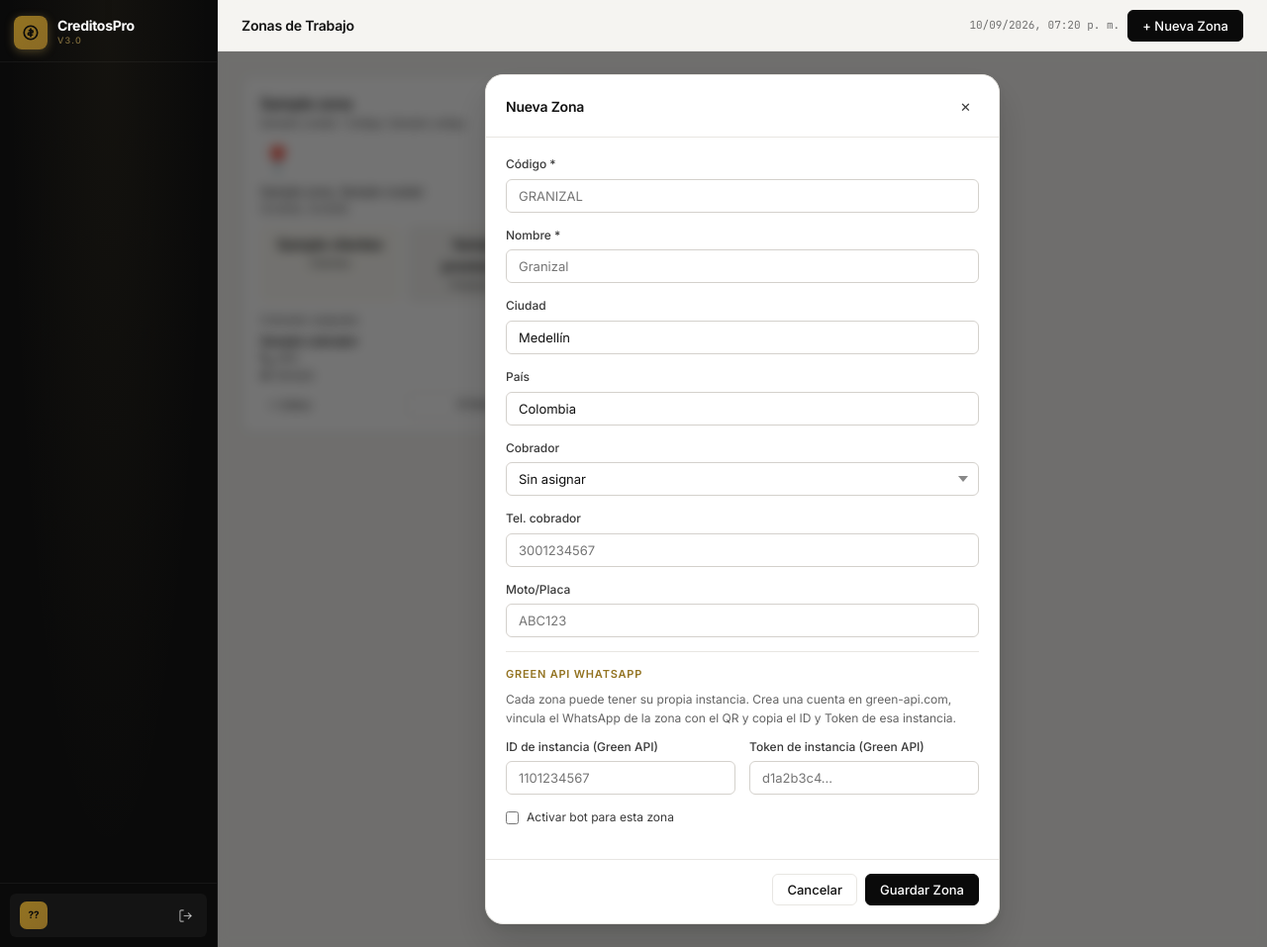
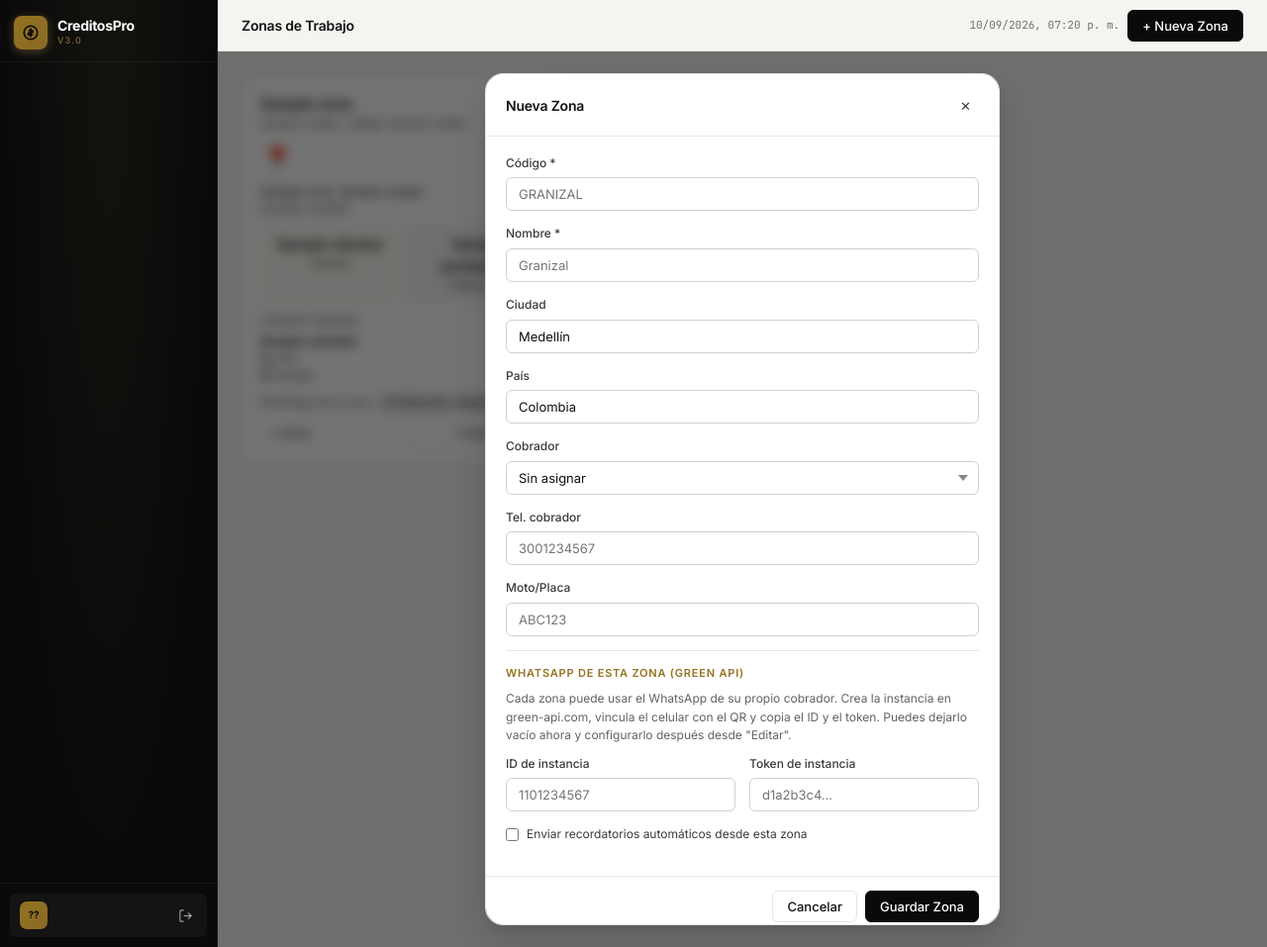
Before and after one commit to johangarciafdl/creditospro, a Python web app: template templates/zonas.html in a window 1280 px wide, after a click on "+ Nueva Zona". Shown: the whole page at 99% size. Run offline with Jinja, Linux system fonts and the light colour scheme; the template is opened without the code that fills it: most values are stand-ins (such as "Sample title", 1, 10 or a date in 2020); some libraries are stand-ins or nearby versions.

Commit message:
Zonas: el WhatsApp por zona no se podia configurar y editar una zona borraba sus credenciales
Dos errores encadenados en el modulo de Zonas, encontrados revisando el
mismo patron que causaba la perdida de datos en clientes:

1. Los campos de Green API del formulario "Nueva Zona" estaban FUERA de
   la etiqueta <form>, asi que new FormData(form) nunca los recogia --
   y el endpoint crear_zona ni siquiera declaraba esos parametros. Es
   decir: se escribia el ID de instancia y el token, se guardaba la zona
   y esos datos se perdian en silencio. En la practica, el WhatsApp por
   zona (que es el adicional que se cobra por cobrador) no se podia
   configurar desde la interfaz por ningun lado.

2. El formulario "Editar Zona" no incluia esos campos, pero el endpoint
   editar_zona los tenia con default "" y "false", asi que al guardar
   los escribia vacios: cambiarle el nombre o el cobrador a una zona le
   borraba el ID de instancia y el token de Green API y le apagaba el
   bot. Y como el frontend mandaba activa='true' fijo, editar una zona
   inactiva la reactivaba sola.

Arreglo:
  - Los campos de Green API ahora estan dentro del form al crear, y
    crear_zona los recibe, valida y guarda.
  - El modal de editar tambien los trae, con el ID precargado. El token
    NO se manda a la vista ni se rellena: se deja vacio para no cambiarlo
    y solo se sobrescribe si se escribe uno nuevo.
  - editar_zona usa None como default en activa/bot_*: lo que el
    formulario no envia, no se toca. El frontend ya no manda activa.
  - No se puede activar el bot de una zona sin ID y token cargados
    (antes se podia dejar "activo" sin credenciales, y los envios se
    simulaban en silencio como si hubieran salido).
  - Las tarjetas de zona ahora muestran si su WhatsApp esta activo,
    configurado pero apagado, o sin configurar.
  - Los validadores de instancia/token de Green API se movieron a
    app/utils/validators.py para usarlos en zonas y en whatsapp.

Co-Authored-By: Claude Opus 5 <noreply@anthropic.com>

```diff
--- a/templates/zonas.html
+++ b/templates/zonas.html
@@ -43,11 +43,20 @@
         {% if z.cobrador_moto and z.cobrador_moto != '—' %}<div class="fs-11 text-2">🏍 {{ z.cobrador_moto }}</div>{% endif %}
       </div>
 
+      <div class="fs-11 text-2 mb-2">
+        WhatsApp de la zona:
+        {% if z.bot_activo %}<span class="badge badge-gold">Activo</span>
+        {% elif z.bot_phone %}<span class="badge badge-gray">Configurado, apagado</span>
+        {% else %}<span class="badge badge-gray">Sin configurar</span>{% endif %}
+      </div>
+
       <div class="flex gap-1">
         <button class="btn btn-ghost btn-xs" style="flex:1;"
           data-zona-id="{{ z.id }}" data-zona-nombre="{{ z.nombre }}"
           data-zona-cobrador="{{ z.cobrador }}" data-zona-tel="{{ z.cobrador_tel }}" data-zona-moto="{{ z.cobrador_moto }}"
-          onclick="editarZona(Number(this.dataset.zonaId), this.dataset.zonaNombre, this.dataset.zonaCobrador, this.dataset.zonaTel, this.dataset.zonaMoto)">✏ Editar</button>
+          data-bot-phone="{{ z.bot_phone }}" data-bot-activo="{{ 'si' if z.bot_activo else '' }}"
+          data-bot-token="{{ 'si' if z.bot_tiene_token else '' }}"
+          onclick="editarZona(this.dataset)">✏ Editar</button>
         <a href="/reportes/resumen-zonas" class="btn btn-secondary btn-xs" style="flex:1;justify-content:center;">⬇ Excel</a>
       </div>
     </div>
@@ -81,27 +90,30 @@
         <div class="form-group"><label>Tel. cobrador</label><input type="tel" name="cobrador_tel" maxlength="10" pattern="[0-9]{7,10}" inputmode="numeric" placeholder="3001234567" title="Solo numeros, entre 7 y 10 digitos"></div>
         <div class="form-group"><label>Moto/Placa</label><input type="text" name="cobrador_moto" maxlength="6" pattern="[A-Za-z0-9]{6}" style="text-transform:uppercase" placeholder="ABC123" title="Exactamente 6 caracteres alfanumericos"></div>
       </div>
-    </form>
 
+      {# Estos campos estaban FUERA del <form>, asi que new FormData(form)
+         nunca los recogia: lo que se escribiera aqui se perdia en silencio. #}
       <div style="height:1px;background:var(--border);margin:14px 0;"></div>
-          <div style="font-size:11px;font-weight:600;text-transform:uppercase;letter-spacing:.8px;color:var(--gold);margin-bottom:8px;">Green API WhatsApp</div>
-          <div style="font-size:12px;color:var(--t3);margin-bottom:10px;">Cada zona puede tener su propia instancia. Crea una cuenta en green-api.com, vincula el WhatsApp de la zona con el QR y copia el ID y Token de esa instancia.</div>
+      <div style="font-size:11px;font-weight:600;text-transform:uppercase;letter-spacing:.8px;color:var(--gold);margin-bottom:8px;">WhatsApp de esta zona (Green API)</div>
+      <div style="font-size:12px;color:var(--t3);margin-bottom:10px;">Cada zona puede usar el WhatsApp de su propio cobrador. Crea la instancia en green-api.com, vincula el celular con el QR y copia el ID y el token. Puedes dejarlo vacío ahora y configurarlo después desde "Editar".</div>
       <div class="grid-2">
         <div class="form-group">
-              <label>ID de instancia (Green API)</label>
-              <input type="text" id="ez-bot-phone" name="bot_phone" placeholder="1101234567">
+          <label>ID de instancia</label>
+          <input type="text" id="ez-bot-phone" name="bot_phone" placeholder="1101234567" inputmode="numeric">
         </div>
         <div class="form-group">
-              <label>Token de instancia (Green API)</label>
-              <input type="text" id="ez-bot-apikey" name="bot_apikey" placeholder="d1a2b3c4...">
+          <label>Token de instancia</label>
+          <input type="password" id="ez-bot-apikey" name="bot_apikey" autocomplete="new-password" placeholder="d1a2b3c4...">
         </div>
       </div>
       <div class="form-group">
         <label style="display:flex;align-items:center;gap:8px;cursor:pointer;font-weight:400;">
-              <input type="checkbox" id="ez-bot-activo" name="bot_activo" style="width:auto;accent-color:var(--gold);">
-              Activar bot para esta zona
+          <input type="checkbox" id="ez-bot-activo" name="bot_activo" value="true" style="width:auto;accent-color:var(--gold);">
+          Enviar recordatorios automáticos desde esta zona
         </label>
-          </div></div>
+      </div>
+    </form>
+  </div>
   <div class="modal-footer">
     <button class="btn" onclick="document.getElementById('modal-zona').classList.remove('open')">Cancelar</button>
     <button class="btn btn-primary" onclick="guardarZona()">Guardar Zona</button>
@@ -143,7 +155,12 @@ async function guardarZona() {
   });
 }
 
-function editarZona(id, nombre, cobrador, tel, moto) {
+function editarZona(datos) {
+  const id      = Number(datos.zonaId) || 0;
+  const nombre  = datos.zonaNombre;
+  const tel     = datos.zonaTel;
+  const moto    = datos.zonaMoto;
+  let cobrador  = datos.zonaCobrador;
   // Los campos sin valor llegan como "—" (placeholder de la tarjeta), no vacios.
   if (cobrador === '—') cobrador = '';
   // El cobrador actual puede ya no estar activo -- se agrega igual como
@@ -164,6 +181,22 @@ function editarZona(id, nombre, cobrador, tel, moto) {
         <div class="form-group"><label>Teléfono</label><input name="cobrador_tel" value="${attr(tel === '—' ? '' : tel)}" maxlength="10" pattern="[0-9]{7,10}" inputmode="numeric" title="Solo numeros, entre 7 y 10 digitos"></div>
         <div class="form-group full"><label>Moto/Placa</label><input name="cobrador_moto" value="${attr(moto === '—' ? '' : moto)}" maxlength="6" pattern="[A-Za-z0-9]{6}" style="text-transform:uppercase" title="Exactamente 6 caracteres alfanumericos"></div>
       </div>
+      <div style="height:1px;background:var(--border);margin:14px 0;"></div>
+      <div style="font-size:11px;font-weight:600;text-transform:uppercase;letter-spacing:.8px;color:var(--gold);margin-bottom:6px;">WhatsApp de esta zona (Green API)</div>
+      <div class="fs-11 text-2" style="margin-bottom:10px;">Cada zona puede usar el WhatsApp de su propio cobrador. Crea la instancia en green-api.com, vincula el celular con el QR y copia el ID y el token.</div>
+      <div class="form-grid">
+        <div class="form-group"><label>ID de instancia</label>
+          <input name="bot_phone" value="${attr(datos.botPhone || '')}" placeholder="1101234567" inputmode="numeric"></div>
+        <div class="form-group"><label>Token</label>
+          <input name="bot_apikey" type="password" autocomplete="new-password"
+                 placeholder="${datos.botToken ? 'Guardado — déjalo vacío para no cambiarlo' : 'Token de la instancia'}"></div>
+        <div class="form-group full">
+          <label style="display:flex;align-items:center;gap:8px;cursor:pointer;font-weight:400;">
+            <input type="checkbox" name="bot_activo" value="true" ${datos.botActivo ? 'checked' : ''} style="width:auto;accent-color:var(--gold);">
+            Enviar recordatorios automáticos desde esta zona
+          </label>
+        </div>
+      </div>
     </form>`,
     `<button class="btn" onclick="cerrarModal()">Cancelar</button>
      <button class="btn btn-primary" onclick="actualizarZona(${Number(id)||0})">Guardar</button>`
@@ -174,7 +207,11 @@ async function actualizarZona(id) {
   const form = document.getElementById('fe-zona');
   if(!_validarCobradorZona(form)) return;
   const fd = new FormData(form);
-  fd.append('activa', 'true');
+  // Un checkbox sin marcar no viaja en el FormData, asi que apagar el bot
+  // nunca llegaria al servidor. Se manda siempre el valor explicito.
+  fd.set('bot_activo', form.querySelector('[name=bot_activo]').checked ? 'true' : 'false');
+  // Ya no se manda "activa": editar el nombre de una zona no deberia
+  // reactivarla si el usuario la habia desactivado a proposito.
   const btn = document.querySelector(`[onclick="actualizarZona(${id})"]`);
   await conBoton(btn, 'Guardando...', async () => {
     try{
```
Also changed, not shown: app/routers/whatsapp.py (+5 -24 lines), app/routers/zonas.py (+67 -17 lines), app/utils/validators.py (+24 -0 lines). Lines whose indentation alone changed are shown as unchanged.
